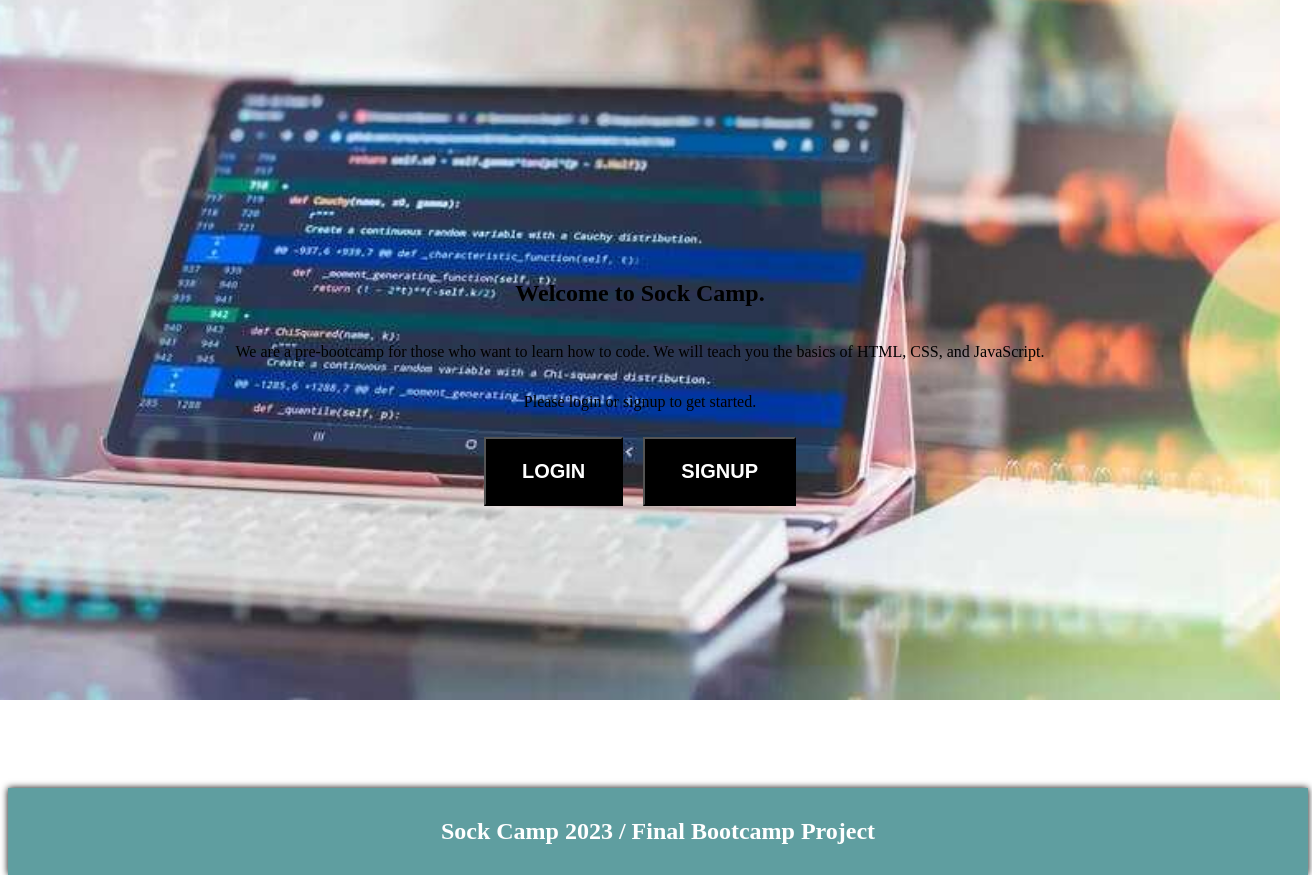
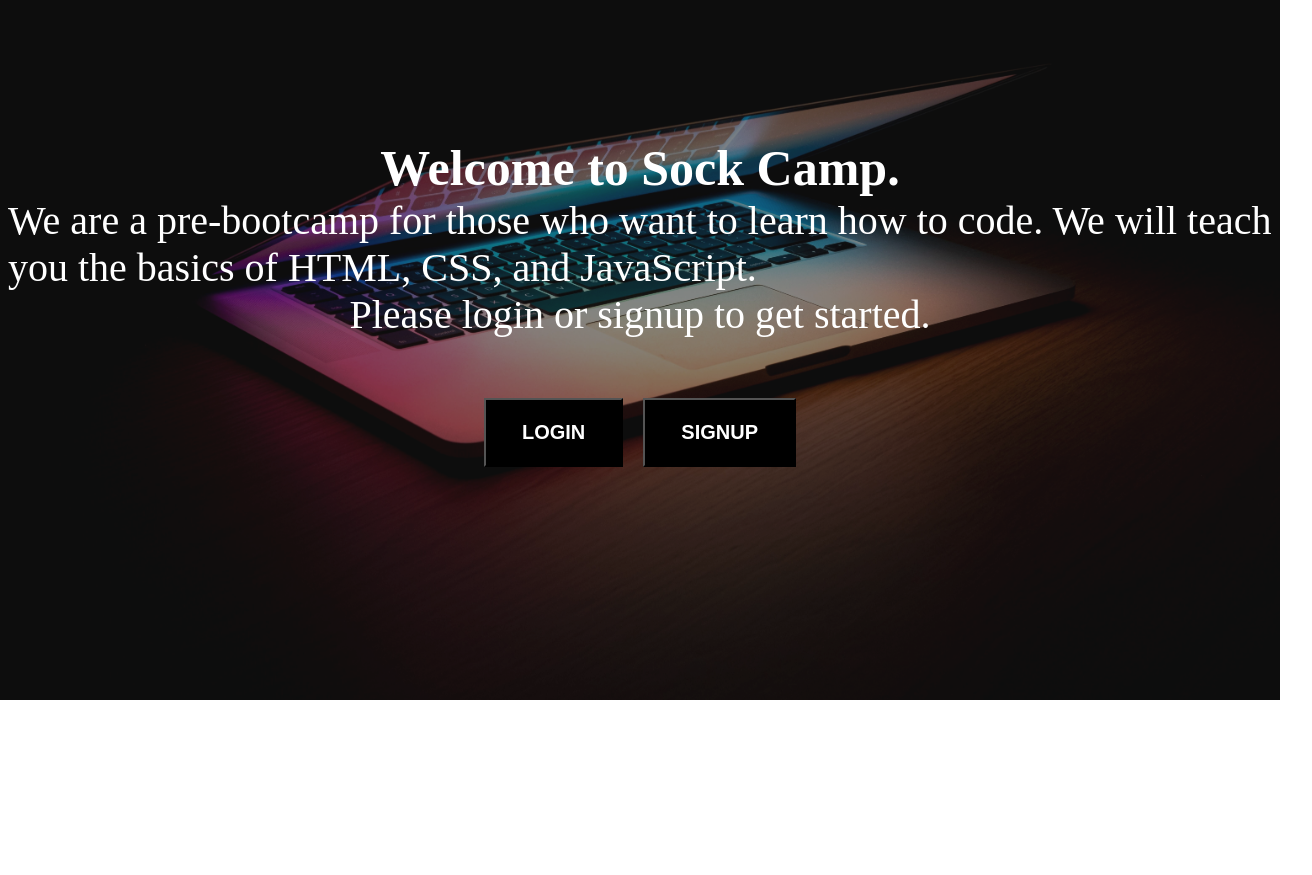
Before and after one commit to eecmanny/sockCamp, a React (Vite) app in the folder client/: page / in a window 1280 px wide. Shown: the part 100-975 px from the top of the page, 1312 px wide, since content can reach past the window. After the commit the page ends 816 px from the top, so only its background shows below. Built offline with nearby package versions, Linux system fonts and the light colour scheme.

Commit message:
updated the background image and have it added to signup and login page. adjusted header and footer to not be included on the welcome page. Brenny will adjust the signup and login page header / footer

```diff
--- a/client/index.html
+++ b/client/index.html
@@ -1,16 +1,20 @@
 <!doctype html>
 <html lang="en">
+
 <head>
   <meta charset="UTF-8" />
   <link rel="icon" type="image/svg+xml" href="/vite.svg" />
   <link rel="preconnect" href="https://fonts.googleapis.com">
   <link rel="preconnect" href="https://fonts.gstatic.com" crossorigin>
-    <link href="https://fonts.googleapis.com/css2?family=Roboto+Mono&display=swap" rel="stylesheet">    <meta name="viewport" content="width=device-width, initial-scale=1.0" />
+  <link href="https://fonts.googleapis.com/css2?family=Roboto+Mono&display=swap" rel="stylesheet">
+  <meta name="viewport" content="width=device-width, initial-scale=1.0" />
   <title>Vite + React</title>
 </head>
+
 <body>
   <div id="root"></div>
   <script type="module" src="/src/main.jsx"></script>
 </body>
+
 </html>
 <!-- Comments comments hello world -->
--- a/client/src/Footer/Footer.jsx
+++ b/client/src/Footer/Footer.jsx
@@ -4,9 +4,13 @@ import "./footer.css"
 function Footer() {
     return (
         <footer className="footer">
-            <div>
-                <h2>Sock Camp 2023 / Final Bootcamp Project</h2>
-            </div>
+            {location.pathname !== '/' && location.pathname !== '/signup' && location.pathname !== '/login' && (
+                <div className="footerBar">
+                    <div>
+                        <h2>Sock Camp 2023 / Final Bootcamp Project</h2>
+                    </div>
+                </div>
+            )}
         </footer>
     );
 }
--- a/client/src/Footer/footer.css
+++ b/client/src/Footer/footer.css
@@ -1,4 +1,6 @@
-.footer {
+footer {}
+
+.footerBar {
     text-align: center;
     background-color: cadetblue;
     color: white;
--- a/client/src/Header/Header.jsx
+++ b/client/src/Header/Header.jsx
@@ -10,12 +10,13 @@ function Header() {
     return (
 
         <header className="header">
+            {
+                location.pathname !== '/' && (
                     <main className='headerBar'>
                         <section className='headerLogo'>
                             <h1>{textHeader}</h1>
                             {/* <h2>PRE-BOOTCAMP</h2> */}
                         </section>
-                {location.pathname !== '/' && (
 
                         <section className='logout'>
                             <Link to="/">
@@ -28,8 +29,8 @@ function Header() {
                                 </button>
                             </Link>
                         </section>
+                    </main>
                 )}
-            </main>
 
 
             {location.pathname !== '/' && location.pathname !== '/signup' && location.pathname !== '/login' && (
--- a/client/src/antDcustoms/background.css
+++ b/client/src/antDcustoms/background.css
@@ -6,4 +6,6 @@
     height: 100vh;
     object-fit: cover;
     z-index: -1;
+    opacity: 0.95;
+    filter: brightness(0.5);
 }
--- a/client/src/antDcustoms/background.jsx
+++ b/client/src/antDcustoms/background.jsx
@@ -4,7 +4,7 @@ import './background.css'
 function PageBackground() {
     return (
         <div className="page-background">
-            <img src="./public/sockcampcoding.jpg" alt="laptop background image"></img>
+            <img src="./public/sockcampwelcome.jpg" alt="laptop background image"></img>
         </div>
     );
 }
--- a/client/src/components/Login/Login.jsx
+++ b/client/src/components/Login/Login.jsx
@@ -1,8 +1,15 @@
 import { Link } from 'react-router-dom';
 import './login.css';
+import PageBackground from '../../antDcustoms/background.jsx';
 
 function Login() {
     return (
+        <div className="LoginPageBackground">
+            <div>
+                <PageBackground />
+                {/* <img src="./public/sockcampwelcome.jpg" alt="laptop background image"></img> */}
+            </div>
+
             <form>
                 <div className="Login">
                     <h1>Login</h1>
@@ -37,13 +44,15 @@ function Login() {
                                     <button className="button1">
                                         <h3>SIGNUP</h3>
                                     </button>
-                    </Link>                    </div>
+                                </Link>
+                            </div>
                         </card>
 
                     </section>
 
                 </div>
             </form>
+        </div>
     );
 }
 
--- a/client/src/components/Signup/Signup.jsx
+++ b/client/src/components/Signup/Signup.jsx
@@ -1,8 +1,14 @@
 import { Link } from 'react-router-dom';
 import './signup.css';
+import PageBackground from '../../antDcustoms/background.jsx';
 
 function Signup() {
     return (
+        <div className="SignupPageBackground">
+            <div>
+                <PageBackground />
+                {/* <img src="./public/sockcampwelcome.jpg" alt="laptop background image"></img> */}
+            </div>
             <form className="signupCard">
                 <div className="container">
                     <h1>Sign Up</h1>
@@ -57,6 +63,7 @@ function Signup() {
                 </div>
 
             </form>
+        </div>
     );
 }
 
--- a/client/src/components/Welcome/Welcome.jsx
+++ b/client/src/components/Welcome/Welcome.jsx
@@ -8,7 +8,7 @@ function Welcome() {
         <div className="WelcomePageBackground">
             <div>
                 <PageBackground />
-                {/* <img src="./public/sockcampcoding.jpg" alt="laptop background image"></img> */}
+                {/* <img src="./public/sockcampwelcome.jpg" alt="laptop background image"></img> */}
             </div>
             <div className="Welcome">
                 <h2>
--- a/client/src/components/Welcome/welcome.css
+++ b/client/src/components/Welcome/welcome.css
@@ -30,6 +30,7 @@
 
 .buttons {
     display: flex;
+    margin-top: 50px;
 }
 
 .button1 {
@@ -41,3 +42,17 @@
     padding: 20px;
     font-size: 20px;
 }
+
+.Welcome h2 {
+    color: white;
+    font-size: 50px;
+    margin: 0;
+    padding: 0;
+}
+
+.Welcome p {
+    color: white;
+    font-size: 40px;
+    margin: 0;
+    padding: 0;
+}
```
Also changed, not shown: client/public/sockcampwelcome.jpg (added). Lines whose indentation alone changed are shown as unchanged.
